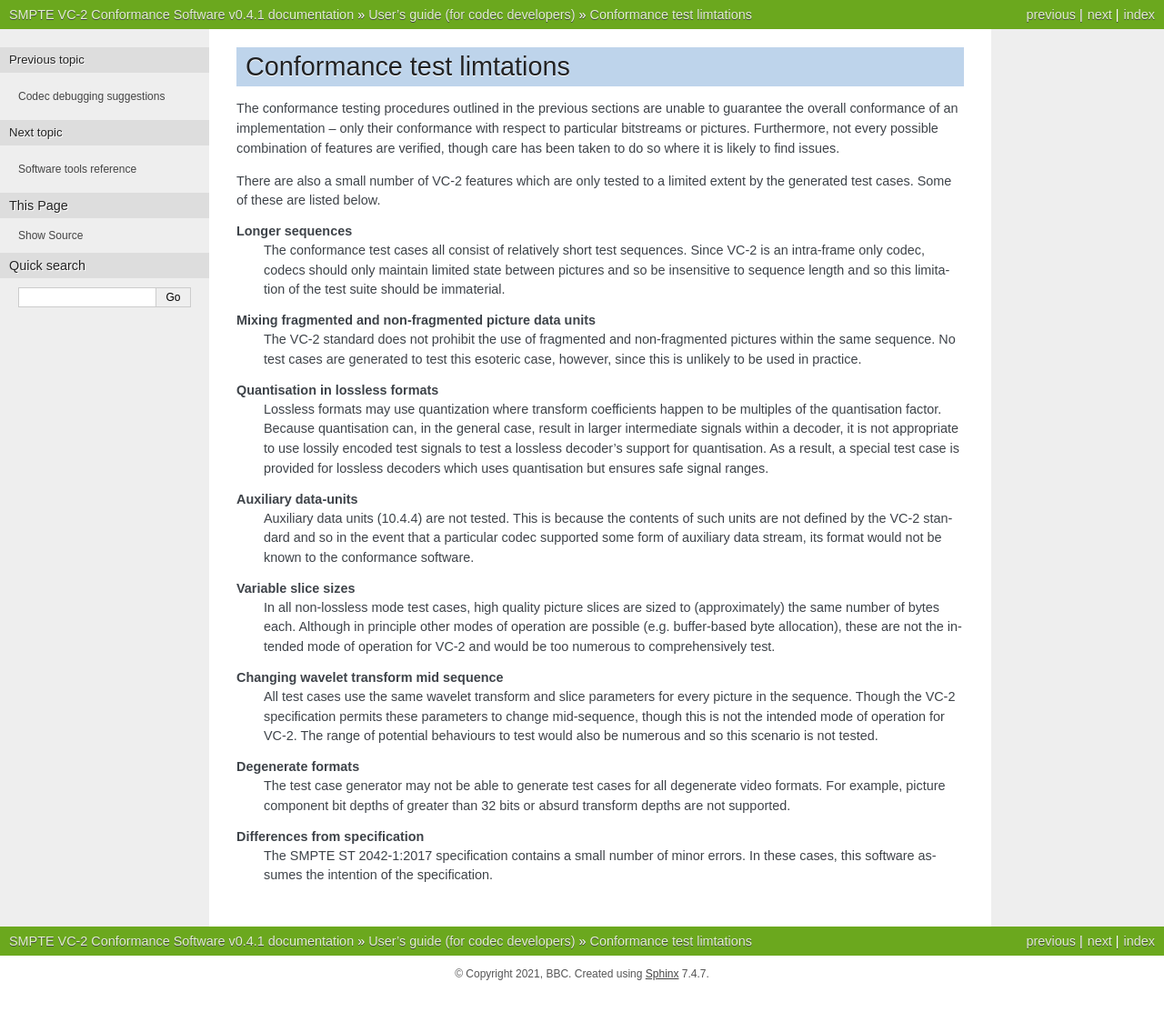
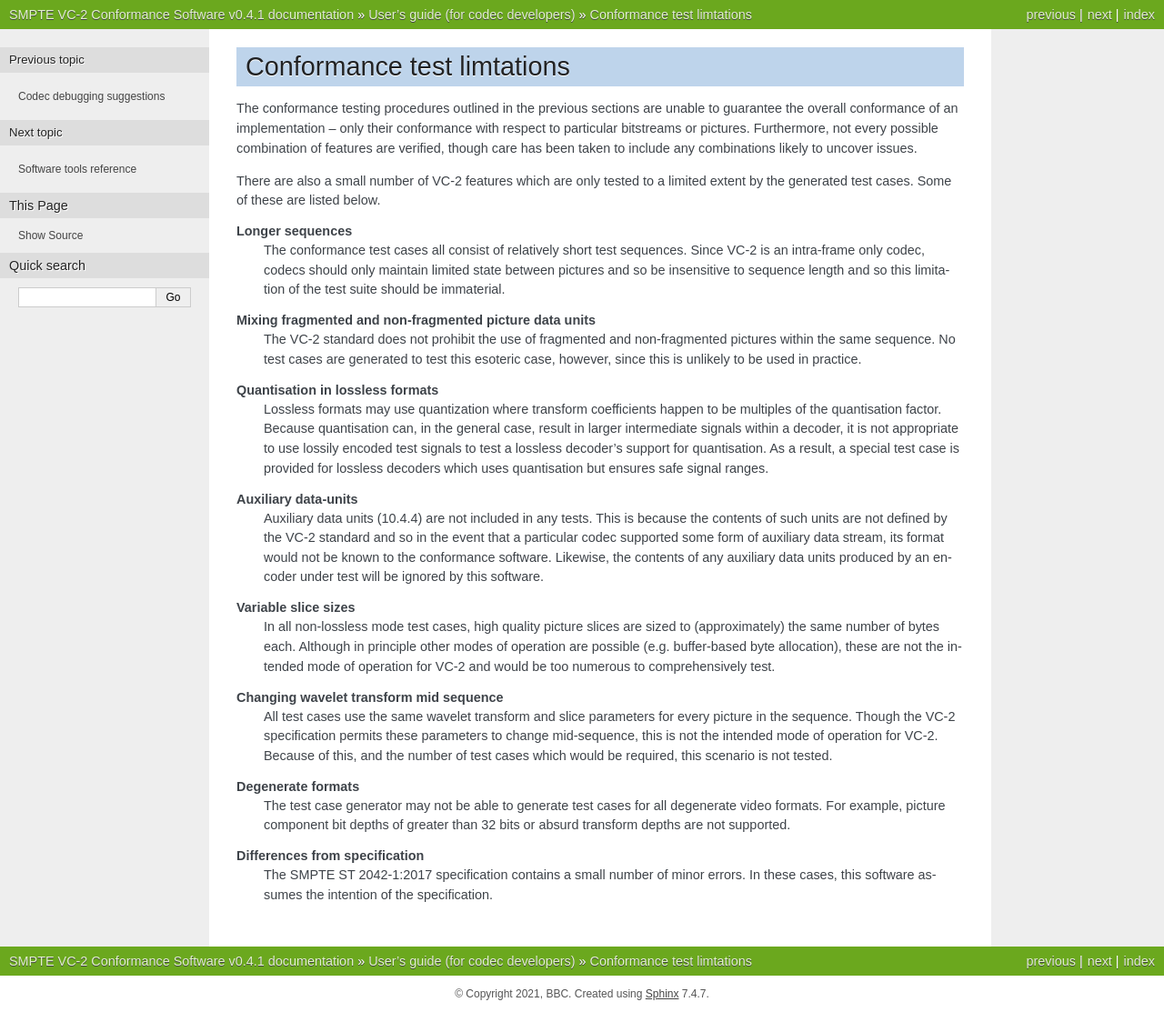
Before and after one commit to bbc/vc2_conformance, a Sphinx documentation site: the page built from docs/source/user_guide/limitations.rst, in a window 1280 px wide. Shown: the whole page at 91% size. Built offline with Sphinx 7.4.7, drawn with Linux system fonts in a browser that asks for light colours; before the commit the page ends 1091 px from its top, so only the background shows below that.

Commit message:
Clarify conformance software limitations in docs

```diff
--- a/docs/source/user_guide/limitations.rst
+++ b/docs/source/user_guide/limitations.rst
@@ -7,7 +7,7 @@ The conformance testing procedures outlined in the previous sections are unable
 to guarantee the overall conformance of an implementation -- only their
 conformance with respect to particular bitstreams or pictures. Furthermore, not
 every possible combination of features are verified, though care has been taken
-to do so where it is likely to find issues.
+to include any combinations likely to uncover issues.
 
 There are also a small number of VC-2 features which are only tested to a
 limited extent by the generated test cases. Some of these are listed below.
@@ -34,10 +34,12 @@ limited extent by the generated test cases. Some of these are listed below.
     signal ranges.
 
 **Auxiliary data-units**
-    Auxiliary data units (10.4.4) are not tested. This is because the contents
-    of such units are not defined by the VC-2 standard and so in the event that
-    a particular codec supported some form of auxiliary data stream, its format
-    would not be known to the conformance software.
+    Auxiliary data units (10.4.4) are not included in any tests. This is
+    because the contents of such units are not defined by the VC-2 standard and
+    so in the event that a particular codec supported some form of auxiliary
+    data stream, its format would not be known to the conformance software.
+    Likewise, the contents of any auxiliary data units produced by an encoder
+    under test will be ignored by this software.
 
 **Variable slice sizes**
     In all non-lossless mode test cases, high quality picture slices are sized
@@ -49,9 +51,9 @@ limited extent by the generated test cases. Some of these are listed below.
 **Changing wavelet transform mid sequence**
     All test cases use the same wavelet transform and slice parameters for
     every picture in the sequence. Though the VC-2 specification permits these
-    parameters to change mid-sequence, though this is not the intended mode of
-    operation for VC-2. The range of potential behaviours to test would also be
-    numerous and so this scenario is not tested.
+    parameters to change mid-sequence, this is not the intended mode of
+    operation for VC-2. Because of this, and the number of test cases which
+    would be required, this scenario is not tested.
 
 **Degenerate formats**
     The test case generator may not be able to generate test cases for all
```
